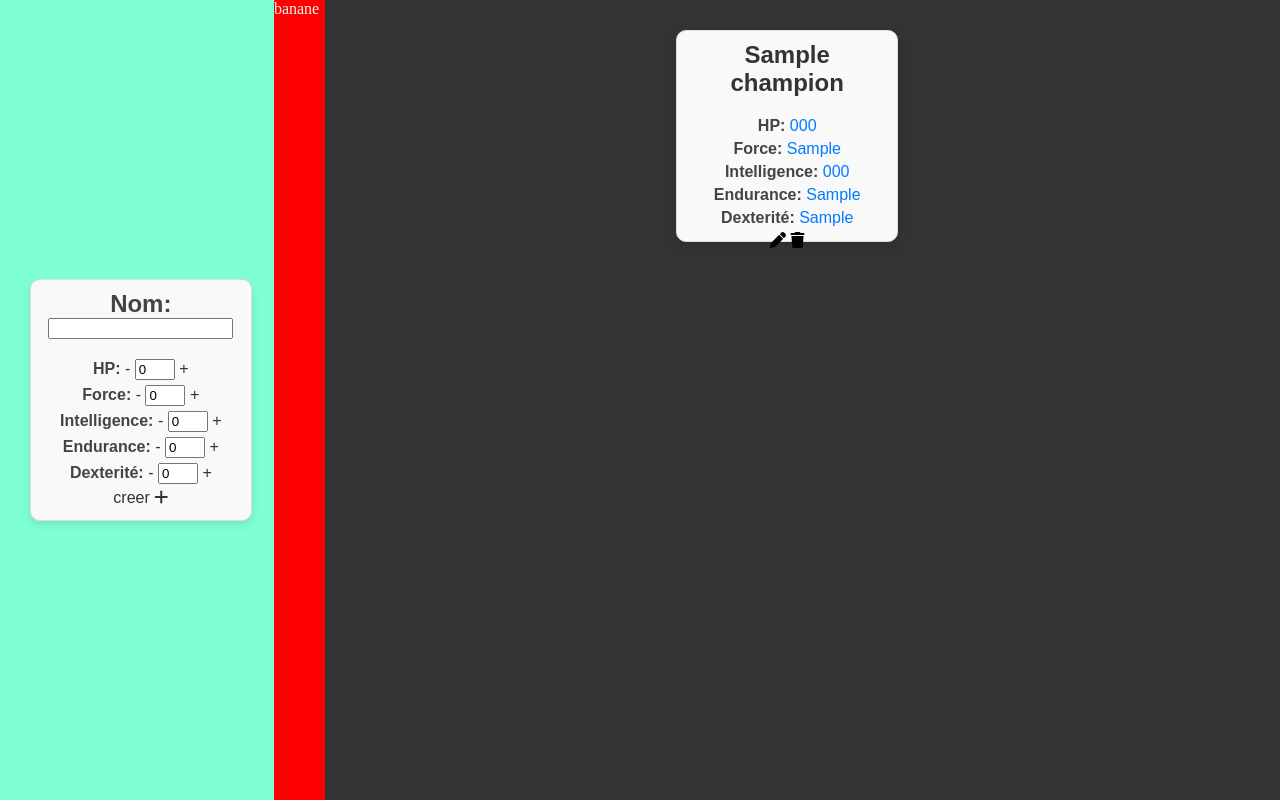
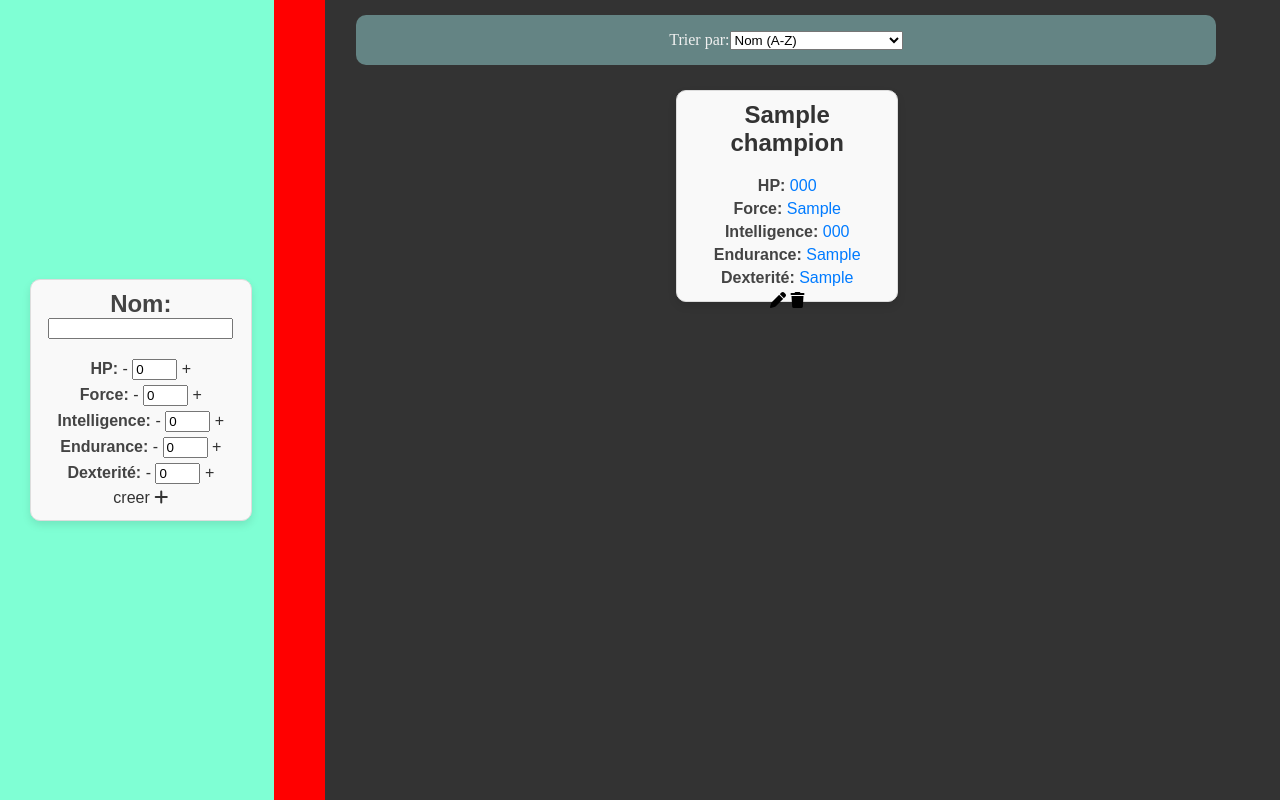
Before and after one commit to Krolaf/php_ex_MUNIER, a PHP site: page / in a window 1280 px wide. Run offline with PHP 8.4, Linux system fonts and the light colour scheme; tables that the repository leaves empty or names only in its code hold one stand-in row (values such as "Sample post").

Commit message:
sort_action

```diff
--- a/class/data.class.php
+++ b/class/data.class.php
@@ -58,12 +58,21 @@ class Data{
     }
 
      // Récupération des données à partir d'une requête SQL
-     public function get_data($sql){
-        $result = $this->query($sql);
-        if($result) {
-            return $result->fetchAll(PDO::FETCH_ASSOC);
+     public function get_data($sql, $params = []) {
+        try {
+            $stmt = $this->pdo->prepare($sql);
+
+            // Lier les paramètres s'ils sont fournis
+            foreach ($params as $key => $value) {
+                $stmt->bindValue($key, $value);
+            }
+
+            $stmt->execute();
+            return $stmt->fetchAll(PDO::FETCH_ASSOC);
+        } catch (PDOException $e) {
+            echo "Erreur lors de la récupération des données : " . $e->getMessage();
+            return false;
         }
-        return false;
     }
     // Insertion dans la base de données
     public function sql_insert($table, $data){
--- a/home_control.php
+++ b/home_control.php
@@ -7,7 +7,54 @@ $header = ' <link rel="stylesheet" href="style.css">
             <script src="script.js"></script>
             ';
 
-// Requête SQL pour récupérer tous les éléments
+// Définir l'ordre par défaut
+$order_by = "c.name ASC";
+
+// Vérifier si un tri est demandé et adapter l'ordre
+if (isset($_GET['sort'])) {
+    switch ($_GET['sort']) {
+        case 'name-asc':
+            $order_by = "c.name ASC";
+            break;
+        case 'name-desc':
+            $order_by = "c.name DESC";
+            break;
+        case 'hp-asc':
+            $order_by = "c.hp ASC";
+            break;
+        case 'hp-desc':
+            $order_by = "c.hp DESC";
+            break;
+        case 'force-asc':
+            $order_by = "c.force ASC";
+            break;
+        case 'force-desc':
+            $order_by = "c.force DESC";
+            break;
+        case 'intelligence-asc':
+            $order_by = "c.intelligence ASC";
+            break;
+        case 'intelligence-desc':
+            $order_by = "c.intelligence DESC";
+            break;
+        case 'endurance-asc':
+            $order_by = "c.endurance ASC";
+            break;
+        case 'endurance-desc':
+            $order_by = "c.endurance DESC";
+            break;
+        case 'dexterite-asc':
+            $order_by = "c.dexterité ASC";
+            break;
+        case 'dexterite-desc':
+            $order_by = "c.dexterité DESC";
+            break;
+        default:
+            $order_by = "c.name ASC"; // Tri par défaut
+    }
+}
+
+// Requête SQL avec l'ordre de tri dynamique
 $sql = 'SELECT
             c.id,
             c.name,
@@ -16,7 +63,8 @@ $sql = 'SELECT
             c.intelligence,
             c.endurance,
             c.dexterité
-        FROM t_champion AS c';
+        FROM t_champion AS c
+        ORDER BY ' . $order_by;
 
 $datas_items = $db->get_data($sql);
 
@@ -88,27 +136,27 @@ $page = '
             </h2>
             <p><span class="stat">HP:</span>
                 <button type="button" onclick="modifyStat(\'hp\', -1)">-</button>
-                <input type="number" id="hp" name="hp" value="' . ($selected_item ? $selected_item['hp'] : 0) . '" readonly>
+                <input type="number" id="hp" name="hp" value="' . ($selected_item ? $selected_item['hp'] : 0) . '" >
                 <button type="button" onclick="modifyStat(\'hp\', 1)">+</button>
             </p>
             <p><span class="stat">Force:</span>
                 <button type="button" onclick="modifyStat(\'force\', -1)">-</button>
-                <input type="number" id="force" name="force" value="' . ($selected_item ? $selected_item['force'] : 0) . '" readonly>
+                <input type="number" id="force" name="force" value="' . ($selected_item ? $selected_item['force'] : 0) . '" >
                 <button type="button" onclick="modifyStat(\'force\', 1)">+</button>
             </p>
             <p><span class="stat">Intelligence:</span>
                 <button type="button" onclick="modifyStat(\'intelligence\', -1)">-</button>
-                <input type="number" id="intelligence" name="intelligence" value="' . ($selected_item ? $selected_item['intelligence'] : 0) . '" readonly>
+                <input type="number" id="intelligence" name="intelligence" value="' . ($selected_item ? $selected_item['intelligence'] : 0) . '" >
                 <button type="button" onclick="modifyStat(\'intelligence\', 1)">+</button>
             </p>
             <p><span class="stat">Endurance:</span>
                 <button type="button" onclick="modifyStat(\'endurance\', -1)">-</button>
-                <input type="number" id="endurance" name="endurance" value="' . ($selected_item ? $selected_item['endurance'] : 0) . '" readonly>
+                <input type="number" id="endurance" name="endurance" value="' . ($selected_item ? $selected_item['endurance'] : 0) . '" >
                 <button type="button" onclick="modifyStat(\'endurance\', 1)">+</button>
             </p>
             <p><span class="stat">Dexterité:</span>
                 <button type="button" onclick="modifyStat(\'dexterité\', -1)">-</button>
-                <input type="number" id="dexterité" name="dexterité" value="' . ($selected_item ? $selected_item['dexterité'] : 0) . '" readonly>
+                <input type="number" id="dexterité" name="dexterité" value="' . ($selected_item ? $selected_item['dexterité'] : 0) . '" >
                 <button type="button" onclick="modifyStat(\'dexterité\', 1)">+</button>
             </p>
             <button type="submit" class="edit-btn">' . ($selected_item ? 'Modifier <i class="fa-solid fa-pen"></i>' : ' creer <i class="fa-solid fa-plus"></i></i>') . '</button>
@@ -117,10 +165,33 @@ $page = '
 </div>
 
 <div class="navbar">
-    banane
+
+
+
 </div>
 
-<div class="listing-container">';
+<div class="listing-container">
+<div class="sort-zone">
+        <label for="sort">Trier par:</label>
+    <select id="sort" onchange="applySorting()">
+        <option value="name-asc">Nom (A-Z)</option>
+        <option value="name-desc">Nom (Z-A)</option>
+        <option value="hp-asc">HP (Croissant)</option>
+        <option value="hp-desc">HP (Décroissant)</option>
+        <option value="force-asc">Force (Croissant)</option>
+        <option value="force-desc">Force (Décroissant)</option>
+        <option value="intelligence-asc">Intelligence (Croissant)</option>
+        <option value="intelligence-desc">Intelligence (Décroissant)</option>
+        <option value="endurance-asc">Endurance (Croissant)</option>
+        <option value="endurance-desc">Endurance (Décroissant)</option>
+        <option value="dexterite-asc">Dextérité (Croissant)</option>
+        <option value="dexterite-desc">Dextérité (Décroissant)</option>
+    </select>
+</div>
+';
+
+
+
 
 // Boucle sur les éléments récupérés
 if (!empty($datas_items)) {
--- a/script.js
+++ b/script.js
@@ -7,3 +7,9 @@
         statInput.value = currentValue > 0 ? currentValue : 0; // Empêche les valeurs négatives
     }
 }
+
+ // Fonction pour rediriger avec le tri sélectionné
+ function applySorting() {
+    const sort = document.getElementById('sort').value;
+    window.location.href = "index.php?sort=" + sort;
+}
--- a/style.css
+++ b/style.css
@@ -65,6 +65,21 @@
         padding: 20px;
         width: 100%;
         margin-left: 23vw;
+        padding-top: 80px;
+    }
+
+    /* style de la zone de sorting */
+    .sort-zone{
+        width: 67.2vw;
+        height: 50px;
+        display: flex;
+        justify-content: center;
+        align-items: center;
+        background-color: rgb(100, 132, 132);
+        position: fixed;
+        top: 15px;
+        left: 27.8vw;
+        border-radius: 10px;
     }
 
     /* CARD CHAMPION */
@@ -103,7 +118,7 @@
     input#intelligence,
     input#endurance,
     input#dexterité{
-        width: 40px;
+        width: 45px;
     }
 
 
```
